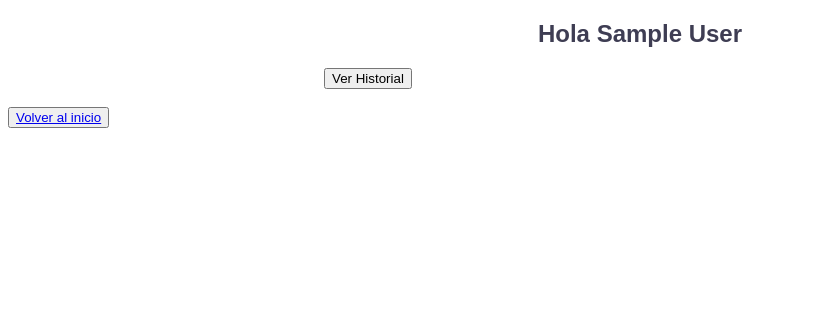
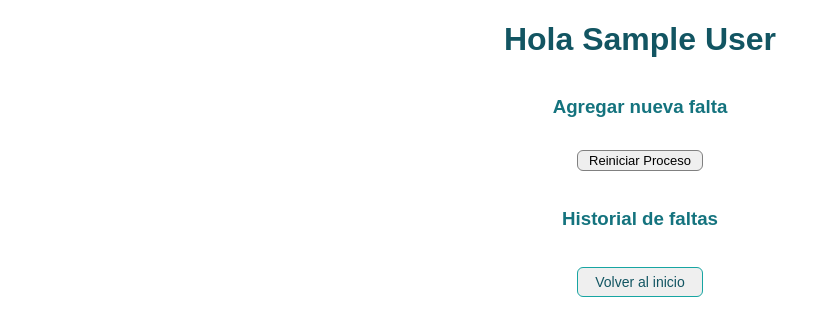
Before and after one commit to Luiskillo/gestionfaltasisaluis, a PHP site: page /registrarFalta.php in a window 1280 px wide. Shown: the top 336 px of the page, without its empty margins (0-831 px from the left). Run offline with PHP 8.4, Linux system fonts and the light colour scheme; the visitor is signed in with stand-in values (Sample User, id 1); data that the repository does not hold is empty.

Commit message:
Nuevos estilos y corrección de errores y faltas de ortografía

```diff
--- a/estilos.css
+++ b/estilos.css
@@ -2,9 +2,19 @@
     font-family: Arial, Helvetica, sans-serif;
 }
 
-h2 {
+h1 {
+    color: #125562;
+}
+
+h3 {
+    color: #14737e;
+    margin-top: 2em;
+}
+
+h1,
+h2,
+h3 {
     text-align: center;
-    color: #3e3d53;
 }
 
 form {
@@ -53,11 +53,71 @@ select {
     font-size: 1.2em;
 }
 
+
+/* boton login */
+
 #enviar {
     width: 20%;
     margin-right: 40%;
     margin-left: 40%;
+    color: #123f50;
+    border: 0.1em solid #123f50;
+    border-radius: 6px;
+    padding: 6px 8px;
+    display: inline-block;
+    font-size: 14px;
+    transition: ease-out 0.5s;
 }
+
+#enviar:hover {
+    box-shadow: inset 400px 0 0 0 #123f50;
+    color: white;
+}
+
+
+/* boton atras */
+
+.back {
+    width: 10%;
+    margin-right: 45%;
+    margin-left: 45%;
+    border: 0.1em solid #17a5a2;
+    border-radius: 6px;
+    padding: 6px 8px;
+    display: inline-block;
+    font-size: 14px;
+    transition: ease-out 0.5s;
+}
+
+.back a {
+    text-decoration: none;
+    color: #125562;
+}
+
+.back:hover {
+    box-shadow: inset 400px 0 0 0 #17a5a2;
+}
+
+.back a:hover {
+    color: white;
+}
+
+
+/* Actualizar historial y Continuar */
+
+.bottonFalta {
+    width: 20%;
+    margin-top: 1em;
+    margin-right: 40%;
+    margin-left: 40%;
+    padding: 2px 4px;
+    border: 0.1em solid gray;
+    border-radius: 6px;
+    font-size: 13px;
+}
+
+
+/* Tabla */
 
 table {
     width: 80%;
--- a/login.php
+++ b/login.php
@@ -13,7 +13,7 @@
     <?php
     session_start();
     ?>
-    <h2>BBDD Faltas Instituto - Inicio de sesión</h2>
+    <h1>BBDD Faltas Instituto - Inicio de sesión</h1>
 
     <form action="sesion.php" method="post">
         <input type="hidden" name="option" value="inicio_sesion" />
@@ -29,7 +29,7 @@
     if (isset($_SESSION["usarioCorrecto"])) {
         if ($_SESSION["usarioCorrecto"] == false) {
     ?>
-            <p id="nombreErroneo">El nombre introducido no es correcto o el campo no ha sido rellenado</p>
+            <p>El nombre introducido no es correcto o el campo no ha sido rellenado</p>
     <?php
         }
     }
--- a/registrarFalta.php
+++ b/registrarFalta.php
@@ -82,10 +82,10 @@
 
     ?>
 
-    <h2>Hola <?php echo $nombre ?></h2>
+    <h1>Hola <?php echo $nombre ?></h1>
 
     <form action="sesion.php" method="post">
-
+    <h3>Agregar nueva falta</h3>
         <?php
 
         switch ($optContinuar) {
@@ -97,7 +97,7 @@
                         <option value="<?php print_r($arrayGrupos[$i][0])  ?>"><?php print_r($arrayGrupos[$i][0]) ?></option>
                     <?php } ?>
                 </select>
-                <input type="submit" value="Continuar">
+                <input type="submit" value="Continuar" class="bottonFalta">
             <?php
                 break;
             case "continuar": ?>
@@ -132,7 +132,7 @@
                         <option value="<?php print_r($arrayCircustancia[$i][0])  ?>"><?php print_r($arrayCircustancia[$i][0]) ?></option>
                     <?php } ?>
                 </select>
-                <input type="submit" value="Continuar">
+                <input type="submit" value="Continuar" class="bottonFalta">
             <?php
                 break;
             case "continuar2": ?>
@@ -154,9 +154,9 @@
                     }
                     ?>
                 </select> <br>
-                <textarea name="observacion" maxlength="240"></textarea><br>
+                <textarea name="observacion" maxlength="240" placeholder="Observaciones"></textarea><br>
 
-                <input type="submit" value="Finalizar">
+                <input type="submit" value="Finalizar" class="bottonFalta">
 
             <?php
                 break;
@@ -181,9 +181,9 @@
 
                 <?php
                 if ($insertarFalta) {
-                    echo "falta agregada correctamente";
+                    echo "<p>Falta agregada correctamente</p>";
                 } else {
-                    echo "error";
+                    echo "<p>Error al introducir los datos</p>";
                 }
                 ?>
         <?php
@@ -196,8 +196,10 @@
     <form action="sesion.php" method="post">
         <input type="hidden" name="optContinuar" value="default">
         <input type="hidden" name="historial" value="historial">
-        <input type="submit" value="Ver Historial">
+        <input type="submit" value="Reiniciar Proceso" class="bottonFalta">
     </form>
+    <h3>Historial de faltas</h3>
+
     <?php
     if (isset($historial)) {
         if ($historial == "historial") {
@@ -208,12 +210,12 @@
                     <th>Id</th>
                     <th>Alumno</th>
                     <th>Profesor</th>
-                    <th>Cod_gravedad</th>
+                    <th>Cod. gravedad</th>
                     <th>Falta</th>
                     <th>Sancion</th>
                     <th>Circustancia</th>
                     <th>Fecha</th>
-                    <th>observacion</th>
+                    <th>Observacion</th>
                 </tr>
                 <?php
                 for ($i = 0; $i < count($arrayHistorial); $i++) {
@@ -230,16 +232,10 @@
                 }
                 ?>
             </table>
-            </div>
     <?php
         }
     } ?>
 
-
-
-
-    <br><button><a href="login.php">Volver al inicio</a></button>
-
+    <br><button class="back"><a href="login.php" >Volver al inicio</a></button>
 </body>
-
 </html>
```
Also changed, not shown: other parts of estilos.css (+32 -17 lines).
